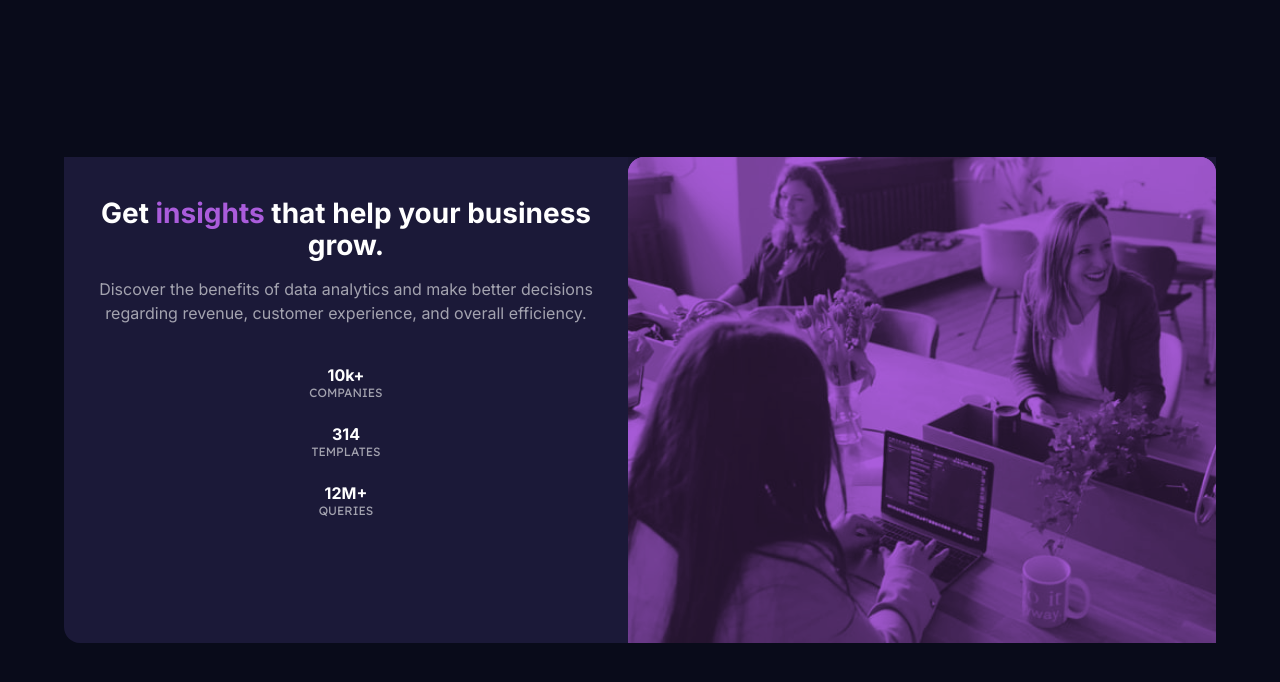
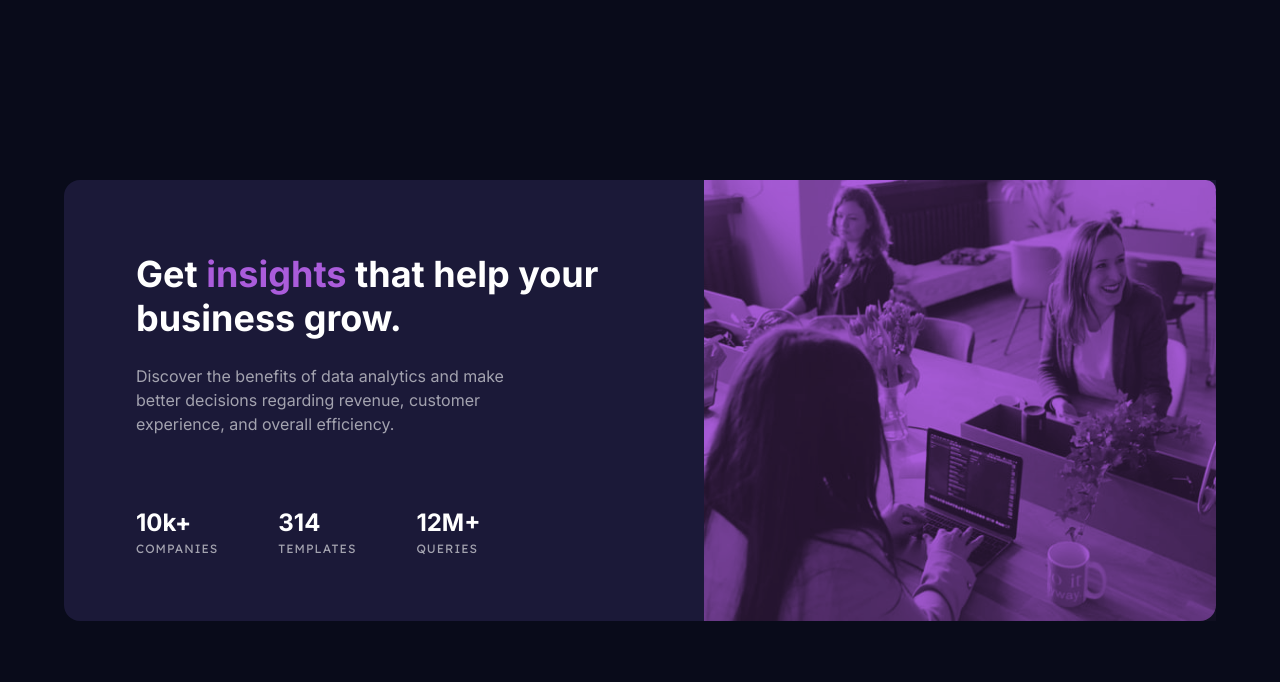
Before and after one commit to Kseylo/stats-preview-card, a website built with Vite: page index.html in a window 1280 px wide. Built offline with nearby package versions, Linux system fonts and the light colour scheme.

Commit message:
Completed challenge

```diff
--- a/style.css
+++ b/style.css
@@ -116,6 +116,33 @@ legend {
   .container {
     max-width: 20rem;
     flex-direction: column;
+    border-radius: 0 0 1rem 1rem;
+  }
+  .image-overlay {
+    border-radius: 1rem 1rem 0 0;
+  }
+  .content {
+    margin: 2.5rem 2rem 2rem 2rem;
+  }
+  .heading {
+    font-size: 1.75rem;
+    text-align: center;
+    line-height: 2rem;
+  }
+  .paragraph {
+    text-align: center;
+    margin-top: 1rem;
+  }
+  .statistics {
+    flex-direction: column;
+    gap: 1.5rem;
+    margin-top: 2.5rem;
+  }
+  .statistics__count {
+    text-align: center;
+  }
+  .statistics__label {
+    text-align: center;
   }
 }
 
@@ -124,10 +151,29 @@ legend {
   .container {
     max-width: 72rem;
     flex-direction: row-reverse;
+    border-radius: 1rem 0 0 1rem;
+  }
+  .image-overlay {
+    border-radius: 0 1rem 1rem 0;
+  }
+  .content {
+    margin: 4.5rem 6rem 3.75rem 4.5rem;
+  }
+  .heading {
+    font-size: 2.25rem;
+    line-height: 2.75rem;
+    margin-right: 0.5rem;
+  }
+  .paragraph {
+    margin-top: 1.5rem;
+    margin-right: 4rem;
+  }
+  .statistics {
+    flex-direction: row;
+    gap: 3.75rem;
+    margin-top: 4.5rem;
   }
 }
-
-/* https://www.figma.com/file/HyRv9dJrxlU7Z0rkhUN7B6/stats-preview-card-component-(Community)?node-id=0%3A22&mode=dev  */
 
 :root {
   /* PRIMARY COLORS*/
@@ -148,37 +194,28 @@ body {
   align-items: center;
   flex-direction: column;
   font-family: "Inter", sans-serif;
-  /*font-family: 'Lexend Deca', sans-serif;*/
 }
 
 .container {
   background: var(--dark-desaturated-blue);
-  border-radius: 0 0 1rem 1rem;
   display: flex;
 }
 
 .image-overlay {
   background-color: var(--soft-violet);
-  border-radius: 1rem 1rem 0 0;
   width: 100%;
+  max-width: 32rem;
 }
 
 .image-overlay img {
   mix-blend-mode: multiply;
   opacity: 0.8;
-  width: 100%;
-}
-
-.content {
-  margin: 2.5rem 2rem 2rem 2rem;
+  height: 100%;
 }
 
 .heading {
-  font-size: 1.75rem;
   color: var(--white);
   font-weight: bold;
-  text-align: center;
-  line-height: 2rem;
 }
 
 .highlighted {
@@ -187,29 +224,25 @@ body {
 
 .paragraph {
   color: var(--slightly-transparent-white);
-  text-align: center;
   font-size: 1rem;
   line-height: 1.5;
-  margin-top: 1rem;
 }
 
 .statistics {
   display: flex;
-  flex-direction: column;
-  gap: 1.5rem;
-  margin-top: 2.5rem;
 }
 
 .statistics__count {
-  text-align: center;
   color: var(--white);
   font-weight: 700;
+  font-size: 1.5rem;
 }
 
 .statistics__label {
-  text-align: center;
   color: var(--slightly-transparent-white);
   text-transform: uppercase;
   font-size: 0.75rem;
   font-family: "Lexend Deca", sans-serif;
+  line-height: 1.5rem;
+  letter-spacing: 0.063rem;
 }
```
